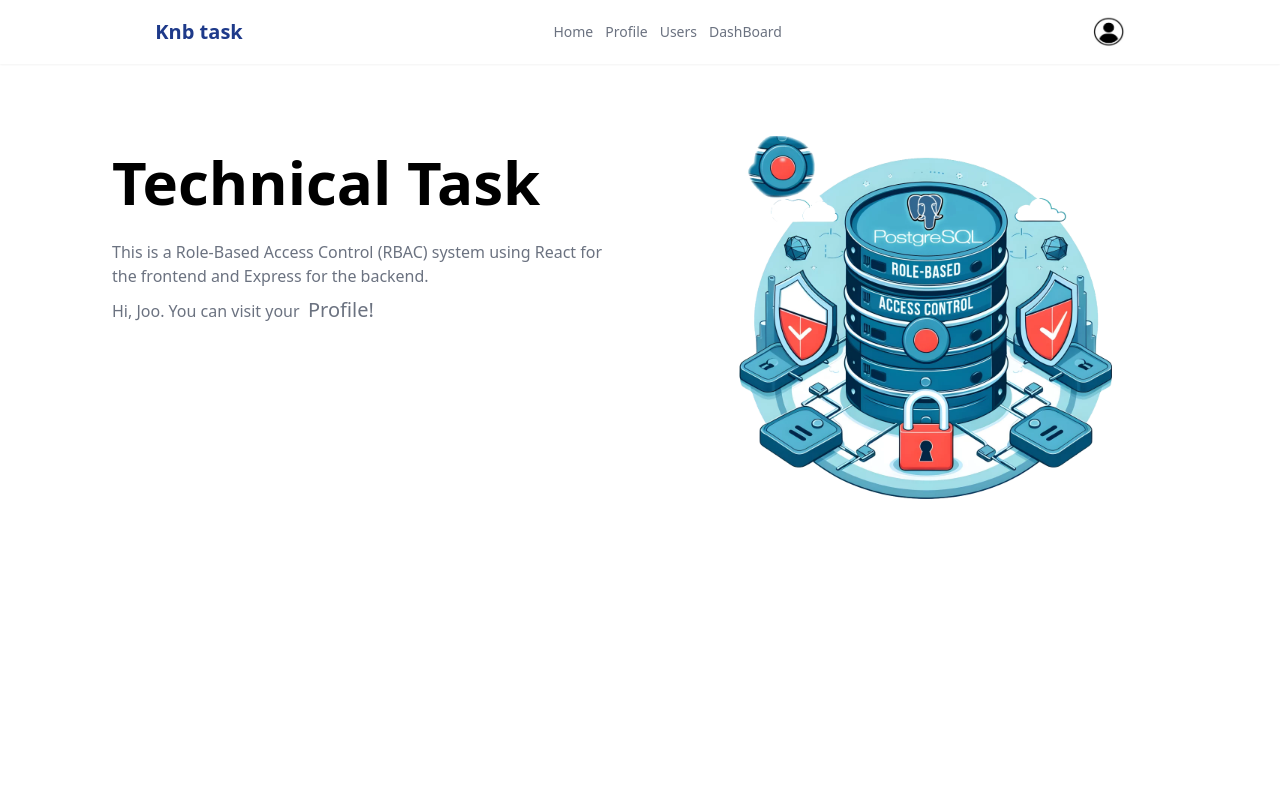
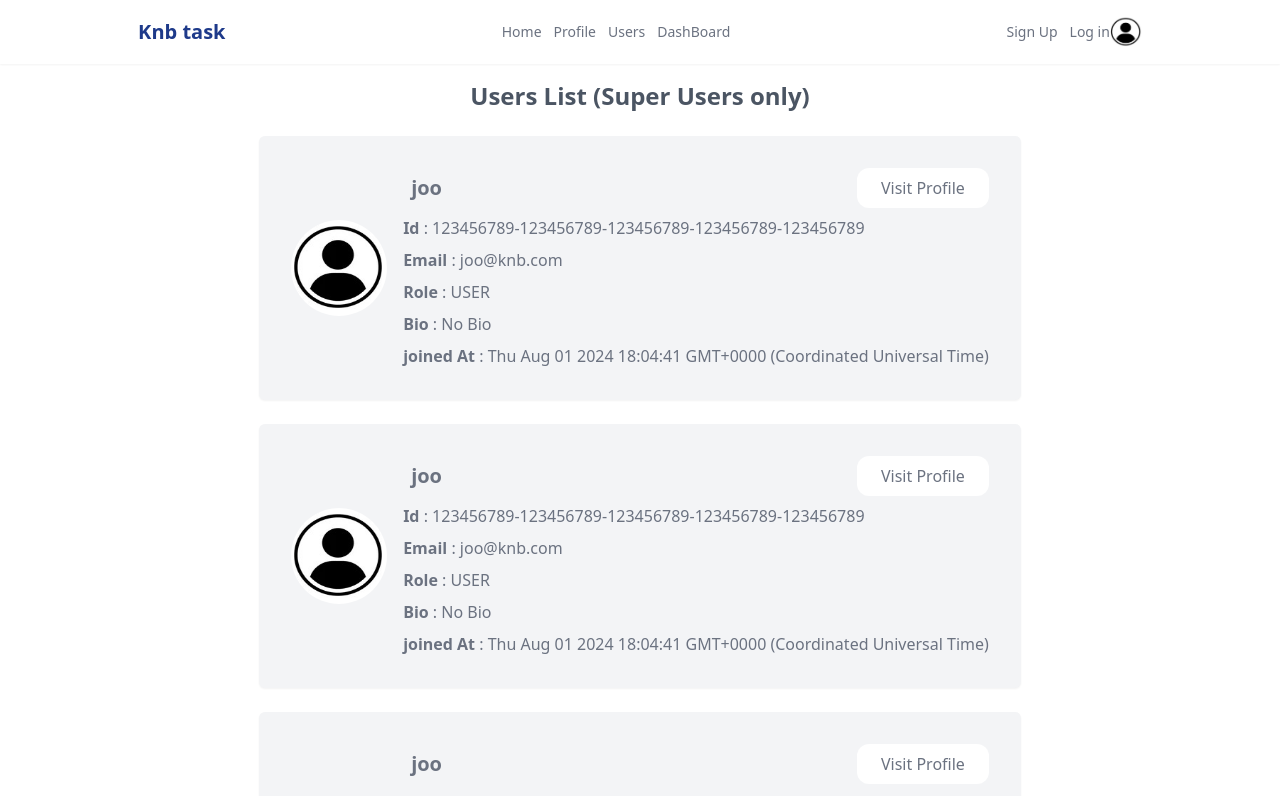
Before and after one commit to JooZef315/RBAC-System, a React (Vite) app in the folder client/: page /users in a window 1280 px wide. Shown: the top 796 px of the page. Built offline with nearby package versions, Linux system fonts and the light colour scheme.

Commit message:
feat(client): add React Router

```diff
--- a/client/src/App.tsx
+++ b/client/src/App.tsx
@@ -1,13 +1,48 @@
-import Navbar from "./components/navbar";
+import { createBrowserRouter, RouterProvider } from "react-router-dom";
 import Home from "./pages/home";
+import Layout from "./components/layout";
+import ErrorPage from "./pages/error-page";
+import Login from "./pages/auth/login";
+import Signup from "./pages/auth/signup";
+import Profile from "./pages/users/profile";
+import UsersList from "./pages/users/userList";
+import Dashboard from "./pages/users/dashboard";
 
+const router = createBrowserRouter([
+  {
+    path: "/",
+    element: <Layout />,
+    errorElement: <ErrorPage />,
+    children: [
+      {
+        path: "",
+        element: <Home />,
+      },
+      {
+        path: "/login",
+        element: <Login />,
+      },
+      {
+        path: "/signup",
+        element: <Signup />,
+      },
+      {
+        path: "/profile",
+        element: <Profile />,
+      },
+      {
+        path: "/users",
+        element: <UsersList />,
+      },
+      {
+        path: "/dashboard",
+        element: <Dashboard />,
+      },
+    ],
+  },
+]);
 function App() {
-  return (
-    <main className="h-screen">
-      <Navbar />
-      <Home />
-    </main>
-  );
+  return <RouterProvider router={router} />;
 }
 
 export default App;
--- /dev/null
+++ b/client/src/components/layout.tsx
@@ -0,0 +1,11 @@
+import { Outlet } from "react-router-dom";
+import Navbar from "./navbar";
+
+export default function Layout() {
+  return (
+    <main className="h-screen">
+      <Navbar />
+      <Outlet />
+    </main>
+  );
+}
--- a/client/src/components/navbar.tsx
+++ b/client/src/components/navbar.tsx
@@ -1,3 +1,4 @@
+import { Link } from "react-router-dom";
 import userImg from "../../assets/user.jpg";
 
 export default function Navbar() {
@@ -6,30 +7,30 @@ export default function Navbar() {
       <h3 className="font-bold text-xl text-blue-900">Knb task</h3>
       <ul className="hidden sm:flex justify-center items-center gap-3 text-gray-500 text-sm">
         <li className="hover:text-gray-800">
-          <a href="/">Home</a>
+          <Link to="/">Home</Link>
         </li>
         <li className="hover:text-gray-800">
-          <a href="/profile">Profile</a>
+          <Link to="/profile">Profile</Link>
         </li>
         <li className="hover:text-gray-800">
-          <a href="/users">Users</a>
+          <Link to="/users">Users</Link>
         </li>
         <li className="hover:text-gray-800">
-          <a href="/dashboard">DashBoard</a>
+          <Link to="/dashboard">DashBoard</Link>
         </li>
       </ul>
-      <div className="flex">
-        {/* <ul className="hidden sm:flex justify-center items-center gap-3 text-gray-500 text-sm">
+      <div className="hidden sm:flex">
+        <ul className="hidden sm:flex justify-center items-center gap-3 text-gray-500 text-sm">
           <li className="hover:text-gray-800">
-            <a href="/signup">Sign Up</a>
+            <Link to="/signup">Sign Up</Link>
           </li>
           <li className="hover:text-gray-800">
-            <a href="/login">Log in</a>
+            <Link to="/login">Log in</Link>
           </li>
-        </ul> */}
-        <a href="/profile">
+        </ul>
+        <Link to="/profile">
           <img src={userImg} className="h-8 w-8 rounded-full" />
-        </a>
+        </Link>
       </div>
       <div className="sm:hidden flex flex-col gap-1">
         <div className="h-1 w-5 bg-black rounded-md"></div>
--- a/client/src/components/userCard.tsx
+++ b/client/src/components/userCard.tsx
@@ -1,5 +1,6 @@
 import { TUser } from "../utils/types";
 import userImg from "../../assets/user.jpg";
+import { Link } from "react-router-dom";
 
 export default function UserCard({
   id,
@@ -17,12 +18,12 @@ export default function UserCard({
       <div className="flex-grow flex flex-col gap-2 text-gray-500">
         <div className="flex items-center justify-between">
           <h2 className="font-bold text-xl pl-2">{name}</h2>
-          <a
-            href="/profile"
+          <Link
+            to="/profile"
             className="bg-white hover:bg-gray-300 rounded-xl py-2 px-6 text-gray-500 "
           >
             Visit Profile
-          </a>
+          </Link>
         </div>
         <p>
           <span className="font-semibold">Id</span> : {id}
--- a/client/src/pages/auth/login.tsx
+++ b/client/src/pages/auth/login.tsx
@@ -1,3 +1,5 @@
+import { Link } from "react-router-dom";
+
 export default function Login() {
   return (
     <main className="h-4/5 flex justify-center items-center">
@@ -30,10 +32,9 @@ export default function Login() {
         </div>
         <p>
           Not registered?{" "}
-          <a href="/signup" className="text-blue-900 hover:text-blue-700">
-            {" "}
-            Create An Account{" "}
-          </a>
+          <Link to="/signup" className="text-blue-900 hover:text-blue-700">
+            Create An Account
+          </Link>
         </p>
       </form>
     </main>
--- a/client/src/pages/auth/signup.tsx
+++ b/client/src/pages/auth/signup.tsx
@@ -1,3 +1,5 @@
+import { Link } from "react-router-dom";
+
 export default function Signup() {
   return (
     <main className="h-5/6 flex justify-center items-center">
@@ -27,13 +29,6 @@ export default function Signup() {
             id="Bio"
             placeholder="Bio"
           ></textarea>
-          {/* <input
-            className="w-full py-3 px-5 text-gray-500 border-none"
-            type="text"
-            name="Bio"
-            id="Bio"
-            placeholder="Bio"
-          /> */}
         </div>
         <div className="w-full">
           <input
@@ -63,9 +58,9 @@ export default function Signup() {
         </div>
         <p>
           Already have An Account?{" "}
-          <a href="/login" className="text-blue-900 hover:text-blue-700">
+          <Link to="/login" className="text-blue-900 hover:text-blue-700">
             Log In now!
-          </a>
+          </Link>
         </p>
       </form>
     </main>
--- /dev/null
+++ b/client/src/pages/error-page.tsx
@@ -0,0 +1,19 @@
+import { useRouteError } from "react-router-dom";
+
+export default function ErrorPage() {
+  const error = useRouteError() as unknown as {
+    statusText?: string;
+    message?: string;
+  };
+  console.error(error);
+
+  return (
+    <div id="error-page" className=" flex flex-col gap-4 items-center">
+      <h1>Oops!</h1>
+      <p>Sorry, an unexpected error has occurred.</p>
+      <p>
+        <i>{error.statusText || error.message}</i>
+      </p>
+    </div>
+  );
+}
```
